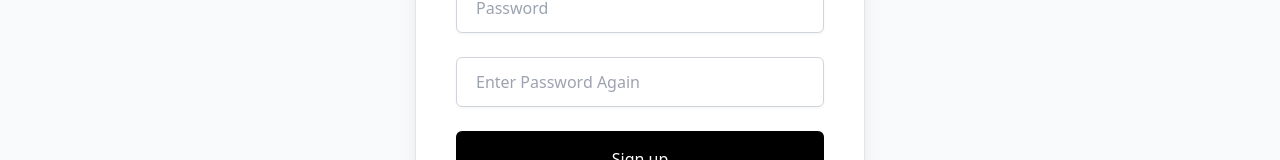
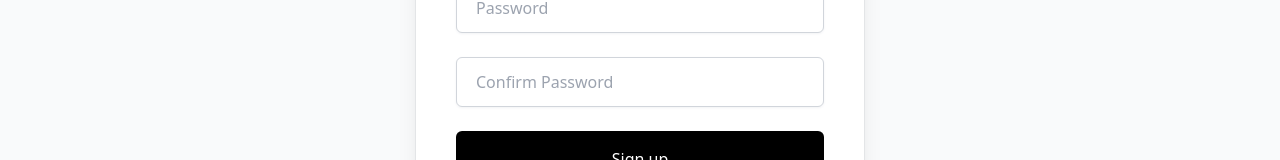
Before and after one commit to Wediah/shoppingsite, a Next.js app: page /Signup in a window 1280 px wide. Shown: the part 390-550 px from the top of the page. Built offline with nearby package versions, Linux system fonts and the light colour scheme.

Commit message:
edits password reentery

```diff
--- a/pages/Signup.tsx
+++ b/pages/Signup.tsx
@@ -30,7 +30,7 @@ function Signup() {
                             </div>
                             <div className='relative mt-6'>
                                 <input type="password" name='password' id='password' placeholder='Password' className='peer w-full rounded-md border border-gray-300 px-3 py-3 shadow shadow-gray-100 placeholder:text-transparent focus:border-gray-500 focus:outline-none" autocomplete="off"'/>
-                                <label htmlFor="password" className='pointer-events-none absolute top-0 left-0 ml-3 origin-left -translate-y-1/2 transform bg-white px-1 text-sm text-gray-500 transition-all duration-100 ease-in-out peer-placeholder-shown:top-1/2 peer-placeholder-shown:ml-4 peer-placeholder-shown:text-base peer-placeholder-shown:text-gray-400 peer-focus:-top-0 peer-focus:ml-3 peer-focus:text-sm peer-focus:text-gray-800'>Enter Password Again</label>
+                                <label htmlFor="password" className='pointer-events-none absolute top-0 left-0 ml-3 origin-left -translate-y-1/2 transform bg-white px-1 text-sm text-gray-500 transition-all duration-100 ease-in-out peer-placeholder-shown:top-1/2 peer-placeholder-shown:ml-4 peer-placeholder-shown:text-base peer-placeholder-shown:text-gray-400 peer-focus:-top-0 peer-focus:ml-3 peer-focus:text-sm peer-focus:text-gray-800'>Confirm Password</label>
                             </div>
 
                             <div className="my-6">
```
